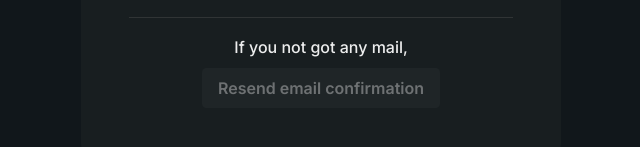
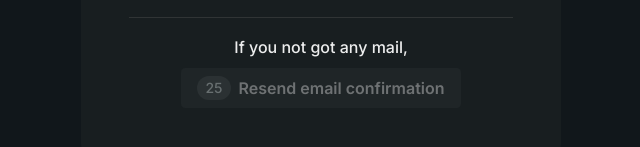
Before and after one commit to gifaeriyanto/lesseffort-chat, a React (Create React App) app: page /email-confirmation in a window 1280 px wide. Shown: the part 457-604 px from the top of the page, without its empty margins (319-959 px from the left). Built offline with nearby package versions, Linux system fonts and the light colour scheme; what react-indexed-db would draw is missing.

Commit message:
feat: resend email count logic

```diff
--- a/src/containers/auth/emailConfirmation.tsx
+++ b/src/containers/auth/emailConfirmation.tsx
@@ -10,8 +10,7 @@ import {
   useBoolean,
 } from '@chakra-ui/react';
 import { TbSend } from 'react-icons/tb';
-import { useParams, useSearchParams } from 'react-router-dom';
-import { supabase } from 'store/supabase';
+import { useSearchParams } from 'react-router-dom';
 import { resendEmailConfirmation } from 'store/supabase/auth';
 import { CustomColor } from 'theme/foundations/colors';
 
@@ -111,12 +110,12 @@ export const EmailConfirmationContainer: React.FC = () => {
         >
           If you not got any mail,{' '}
           <Button
-            isDisabled={!!remainingTime}
+            isDisabled={remainingTime > 0}
             onClick={handleResend}
             mt={2}
             isLoading={isLoading}
           >
-            {remainingTime <= 0 && (
+            {remainingTime > 0 && (
               <Tag mr={2} borderRadius="xl">
                 {remainingTime}
               </Tag>
```
